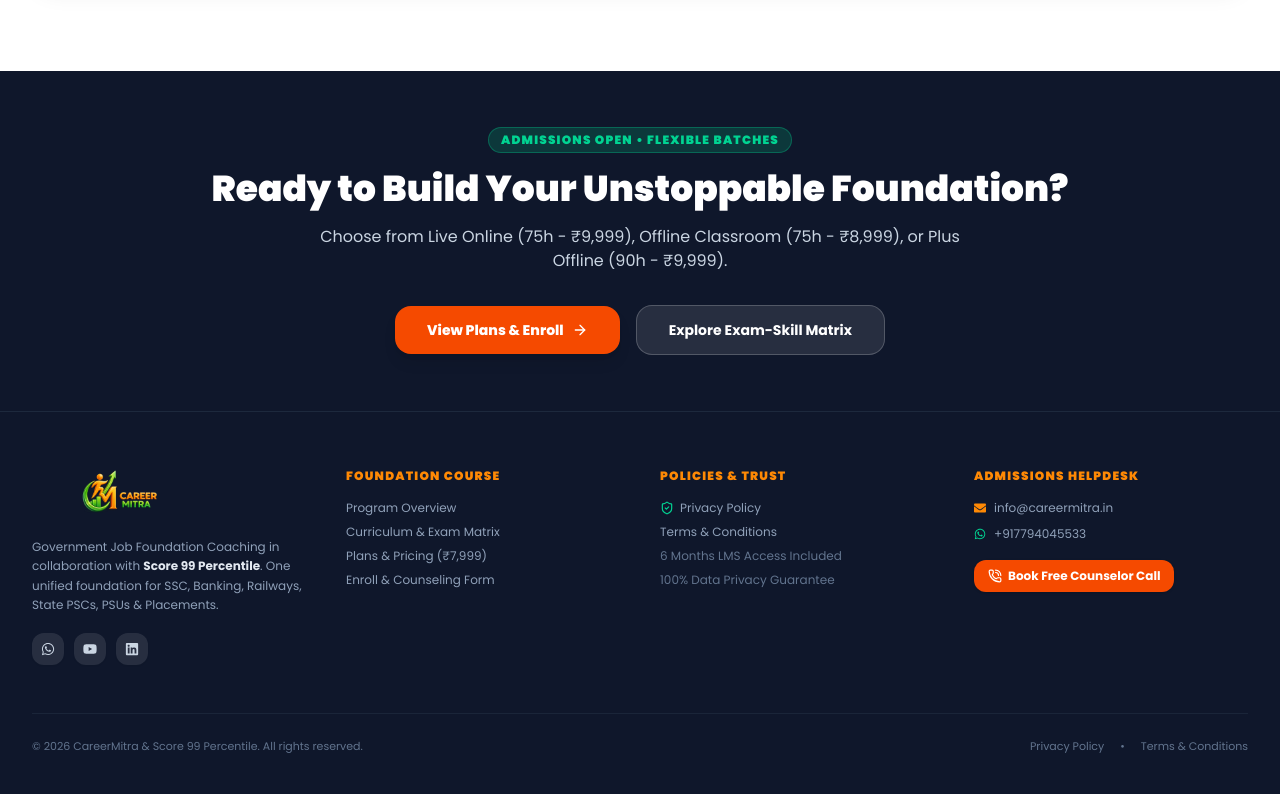
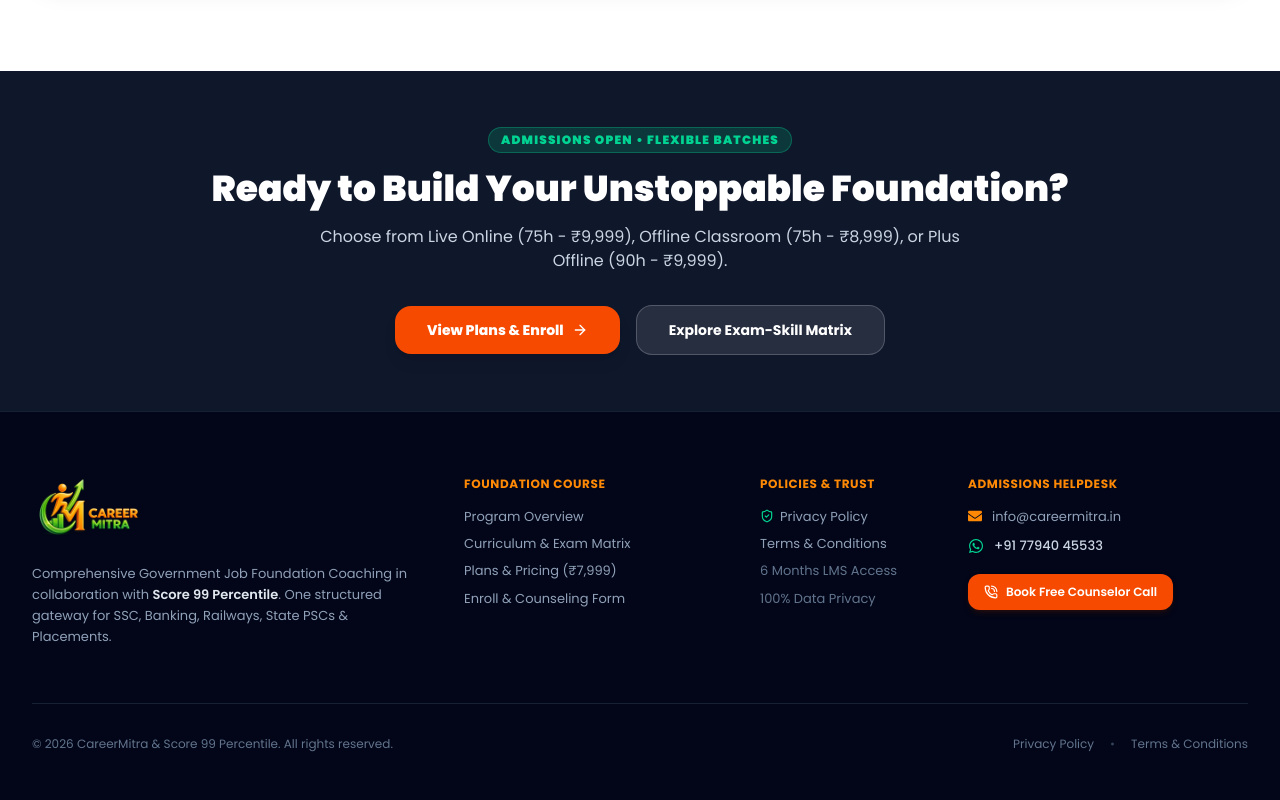
Before and after one commit to merugu-srikanth/career-Courses, a Next.js app: page / in a window 1280 px wide. Shown: the part 4008-4808 px from the top of the page. Built offline with nearby package versions, Linux system fonts and the light colour scheme.

Commit message:
fix: make footer logo prominent and polish 4-column alignment

```diff
--- a/src/components/Footer.jsx
+++ b/src/components/Footer.jsx
@@ -8,123 +8,105 @@
 
 export default function Footer() {
   return (
-    <footer className="bg-slate-900 text-white border-t border-slate-800 pt-14 pb-10">
+    <footer className="bg-slate-950 text-white border-t border-slate-800/80 pt-16 pb-12">
       <div className="max-w-7xl mx-auto px-4 sm:px-6 lg:px-8">
-        <div className="grid grid-cols-1 md:grid-cols-2 lg:grid-cols-4 gap-8 lg:gap-10 mb-12">
-          {/* Brand & Collaboration */}
-          <div className="space-y-3.5">
-            <Link href="/" className="inline-block relative w-44 h-12">
+        <div className="grid grid-cols-1 md:grid-cols-2 lg:grid-cols-12 gap-10 lg:gap-8 mb-14">
+
+          {/* Brand & Collaboration - 4 cols on large screens */}
+          <div className="lg:col-span-4 space-y-4">
+            <Link href="/" className="inline-block group focus:outline-hidden">
+              <div className="relative w-52 sm:w-60 h-14 sm:h-16">
                 <Image
                   src={LogoImg}
                   alt="Career Mitra"
                   fill
-                className="object-contain"
+                  className="object-contain object-left transition-transform duration-200 group-hover:scale-[1.02]"
                   priority
                 />
+              </div>
             </Link>
-            <p className="text-xs text-slate-400 leading-relaxed font-normal max-w-sm">
-              Government Job Foundation Coaching in collaboration with <strong className="text-slate-200">Score 99 Percentile</strong>. One unified foundation for SSC, Banking, Railways, State PSCs, PSUs & Placements.
+            <p className="text-xs sm:text-[13px] text-slate-400 leading-relaxed font-normal max-w-sm">
+              Comprehensive Government Job Foundation Coaching in collaboration with <strong className="text-slate-200 font-semibold">Score 99 Percentile</strong>. One structured gateway for SSC, Banking, Railways, State PSCs & Placements.
             </p>
-            <div className="flex items-center gap-2.5 pt-1">
-              <a
-                href="https://wa.me/917794045533"
-                target="_blank"
-                rel="noreferrer"
-                className="w-8 h-8 rounded-xl bg-white/10 hover:bg-emerald-600 flex items-center justify-center text-slate-300 hover:text-white transition-all shadow-xs"
-                title="WhatsApp"
-              >
-                <FaWhatsapp size={14} />
-              </a>
-              <a
-                href="https://www.youtube.com/@CareerMitraaa"
-                target="_blank"
-                rel="noreferrer"
-                className="w-8 h-8 rounded-xl bg-white/10 hover:bg-red-600 flex items-center justify-center text-slate-300 hover:text-white transition-all shadow-xs"
-                title="YouTube"
-              >
-                <FaYoutube size={14} />
-              </a>
-              <a
-                href="https://linkedin.com"
-                target="_blank"
-                rel="noreferrer"
-                className="w-8 h-8 rounded-xl bg-white/10 hover:bg-blue-600 flex items-center justify-center text-slate-300 hover:text-white transition-all shadow-xs"
-                title="LinkedIn"
-              >
-                <FaLinkedin size={14} />
-              </a>
-            </div>
           </div>
 
-          {/* Quick Navigation */}
-          <div>
-            <h4 className="text-xs font-black uppercase tracking-widest text-orange-400 mb-4">
+          {/* Foundation Course - 2.5 cols */}
+          <div className="lg:col-span-3 lg:pl-4">
+            <h4 className="text-xs font-bold uppercase tracking-wider text-orange-400 mb-4">
               Foundation Course
             </h4>
-            <ul className="space-y-2 text-xs text-slate-400">
+            <ul className="space-y-2.5 text-xs sm:text-[13px] text-slate-400">
               <li>
-                <Link href="/" className="hover:text-white transition-colors">Program Overview</Link>
+                <Link href="/" className="hover:text-white transition-colors duration-150">
+                  Program Overview
+                </Link>
               </li>
               <li>
-                <Link href="/curriculum" className="hover:text-white transition-colors">Curriculum & Exam Matrix</Link>
+                <Link href="/curriculum" className="hover:text-white transition-colors duration-150">
+                  Curriculum & Exam Matrix
+                </Link>
               </li>
               <li>
-                <Link href="/plans-pricing" className="hover:text-white transition-colors">Plans & Pricing (₹7,999)</Link>
+                <Link href="/plans-pricing" className="hover:text-white transition-colors duration-150">
+                  Plans & Pricing (₹7,999)
+                </Link>
               </li>
               <li>
-                <Link href="/enroll" className="hover:text-white transition-colors">Enroll & Counseling Form</Link>
+                <Link href="/enroll" className="hover:text-white transition-colors duration-150">
+                  Enroll & Counseling Form
+                </Link>
               </li>
             </ul>
           </div>
 
-          {/* Student Legal & Trust */}
-          <div>
-            <h4 className="text-xs font-black uppercase tracking-widest text-orange-400 mb-4">
+          {/* Student Legal & Trust - 2.5 cols */}
+          <div className="lg:col-span-2">
+            <h4 className="text-xs font-bold uppercase tracking-wider text-orange-400 mb-4">
               Policies & Trust
             </h4>
-            <ul className="space-y-2 text-xs text-slate-400">
+            <ul className="space-y-2.5 text-xs sm:text-[13px] text-slate-400">
               <li>
-                <Link href="/privacy-policy" className="hover:text-white transition-colors flex items-center gap-1.5">
-                  <ShieldCheck className="w-3.5 h-3.5 text-emerald-400" />
+                <Link href="/privacy-policy" className="hover:text-white transition-colors duration-150 flex items-center gap-1.5">
+                  <ShieldCheck className="w-3.5 h-3.5 text-emerald-400 shrink-0" />
                   <span>Privacy Policy</span>
                 </Link>
               </li>
               <li>
-                <Link href="/terms-conditions" className="hover:text-white transition-colors">
+                <Link href="/terms-conditions" className="hover:text-white transition-colors duration-150">
                   Terms & Conditions
                 </Link>
               </li>
-              <li>
-                <span className="text-slate-500">6 Months LMS Access Included</span>
+              <li className="text-slate-500">
+                6 Months LMS Access
               </li>
-              <li>
-                <span className="text-slate-500">100% Data Privacy Guarantee</span>
+              <li className="text-slate-500">
+                100% Data Privacy
               </li>
             </ul>
           </div>
 
-          {/* Admissions Helpdesk */}
-          <div>
-            <h4 className="text-xs font-black uppercase tracking-widest text-orange-400 mb-4">
+          {/* Admissions Helpdesk - 3 cols */}
+          <div className="lg:col-span-3">
+            <h4 className="text-xs font-bold uppercase tracking-wider text-orange-400 mb-4">
               Admissions Helpdesk
             </h4>
-            <div className="space-y-2.5 text-xs text-slate-400">
-              <div className="flex items-center gap-2">
-                <FaEnvelope className="text-orange-400 shrink-0" />
-                <a href="mailto:info@careermitra.in" className="hover:text-white transition-colors">
+            <div className="space-y-3 text-xs sm:text-[13px] text-slate-400">
+              <div className="flex items-center gap-2.5">
+                <FaEnvelope className="text-orange-400 shrink-0 w-3.5 h-3.5" />
+                <a href="mailto:info@careermitra.in" className="hover:text-white transition-colors duration-150">
                   info@careermitra.in
                 </a>
               </div>
-              <div className="flex items-center gap-2">
-                <FaWhatsapp className="text-emerald-400 shrink-0" />
-                <a href="https://wa.me/+917794045533" target="_blank" rel="noreferrer" className="hover:text-white transition-colors">
-                  +917794045533
+              <div className="flex items-center gap-2.5">
+                <FaWhatsapp className="text-emerald-400 shrink-0 w-4 h-4" />
+                <a href="https://wa.me/+917794045533" target="_blank" rel="noreferrer" className="hover:text-white transition-colors duration-150 font-medium text-slate-300">
+                  +91 77940 45533
                 </a>
               </div>
               <div className="pt-2">
                 <Link
                   href="/enroll"
-                  className="inline-flex items-center gap-1.5 px-3.5 py-2 rounded-xl bg-orange-600 hover:bg-orange-500 text-white font-bold text-xs transition-all shadow-sm"
+                  className="inline-flex items-center gap-2 px-4 py-2.5 rounded-xl bg-orange-600 hover:bg-orange-500 text-white font-semibold text-xs transition-all shadow-md shadow-orange-950/40 hover:shadow-orange-900/50 hover:-translate-y-0.5"
                 >
                   <PhoneCall className="w-3.5 h-3.5" />
                   <span>Book Free Counselor Call</span>
@@ -132,17 +114,18 @@
               </div>
             </div>
           </div>
+
         </div>
 
         {/* Bottom Bar */}
-        <div className="pt-6 border-t border-slate-800/80 flex flex-col sm:flex-row items-center justify-between gap-3 text-[11px] text-slate-500">
+        <div className="pt-8 border-t border-slate-800/80 flex flex-col sm:flex-row items-center justify-between gap-4 text-xs text-slate-500">
           <p>© {new Date().getFullYear()} CareerMitra & Score 99 Percentile. All rights reserved.</p>
           <div className="flex items-center gap-4">
-            <Link href="/privacy-policy" className="hover:text-slate-400 transition-colors">
+            <Link href="/privacy-policy" className="hover:text-slate-300 transition-colors">
               Privacy Policy
             </Link>
-            <span>•</span>
-            <Link href="/terms-conditions" className="hover:text-slate-400 transition-colors">
+            <span className="text-slate-700">•</span>
+            <Link href="/terms-conditions" className="hover:text-slate-300 transition-colors">
               Terms & Conditions
             </Link>
           </div>
```
Lines whose indentation alone changed are shown as unchanged.
